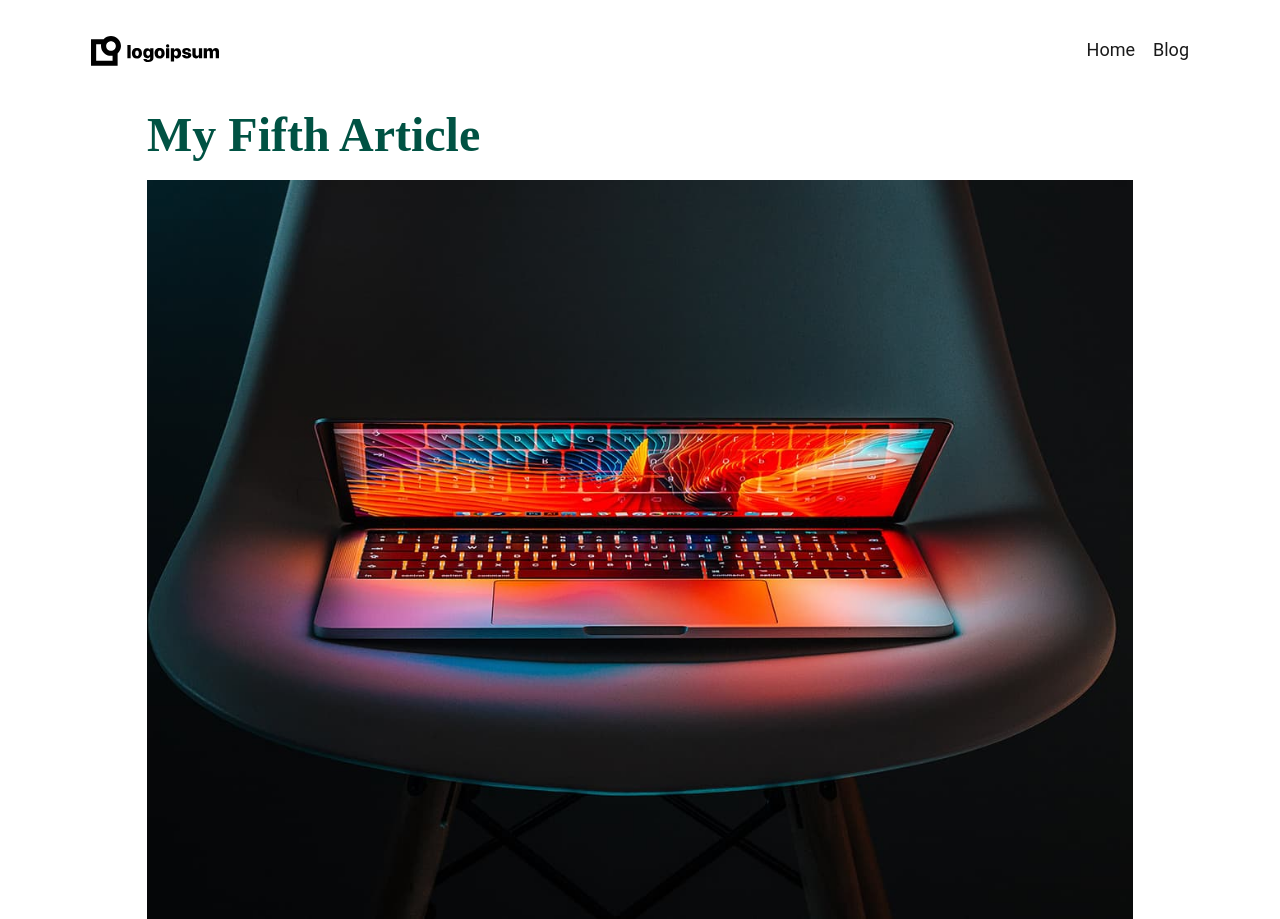
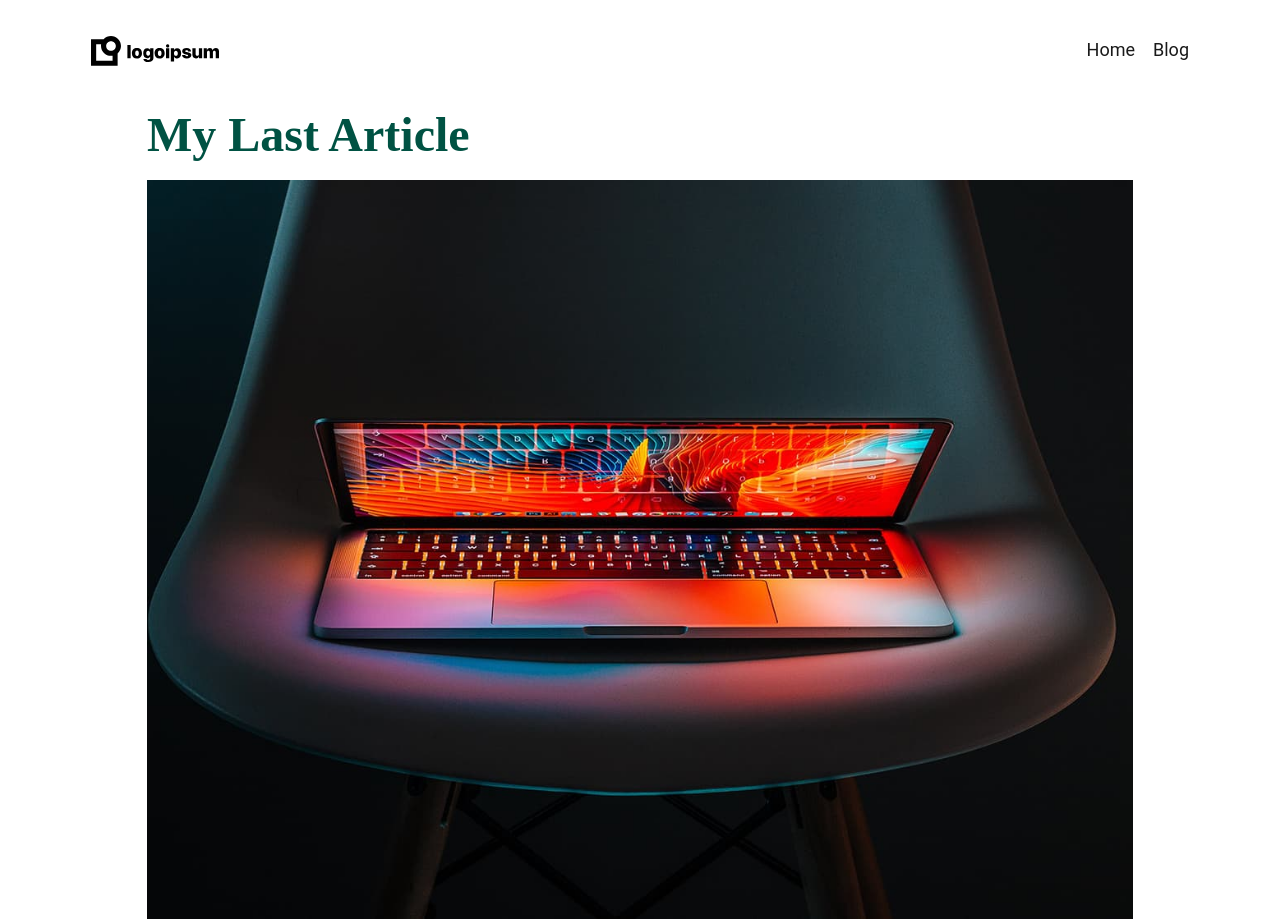
Before and after one commit to abdallahdaoud/11ty-blog-site, an Eleventy site: page src/blog/2021-06-17-my-last-article.md in a window 1280 px wide. Shown: the top 919 px of the page. Built offline with nearby package versions, Linux system fonts and the light colour scheme; Eleventy itself is replaced by a stand-in of ours; files that its build step writes are made by us from their sources.

Commit message:
new article!

```diff
--- a/src/blog/2021-06-17-my-last-article.md
+++ b/src/blog/2021-06-17-my-last-article.md
@@ -1,5 +1,5 @@
 ---
-title: My Fifth Article
+title: My Last Article
 author: Kevin Powell
 date: 2021-06-17
 tags: ["post", "featured"]
```
